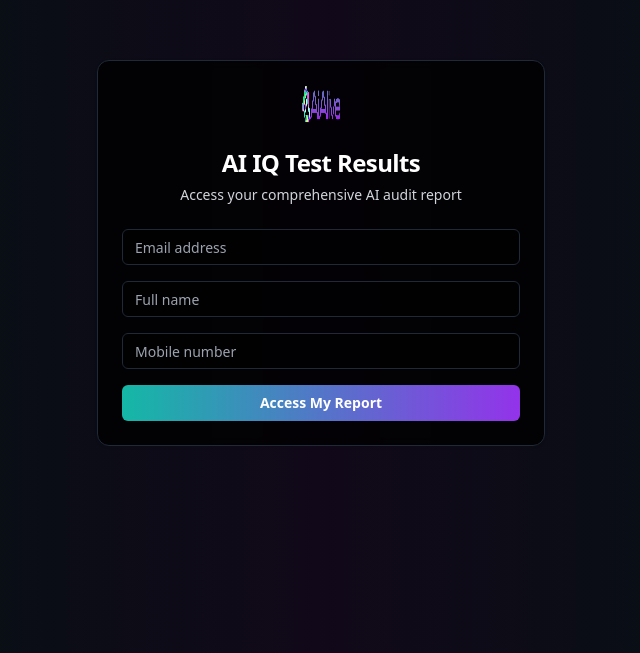
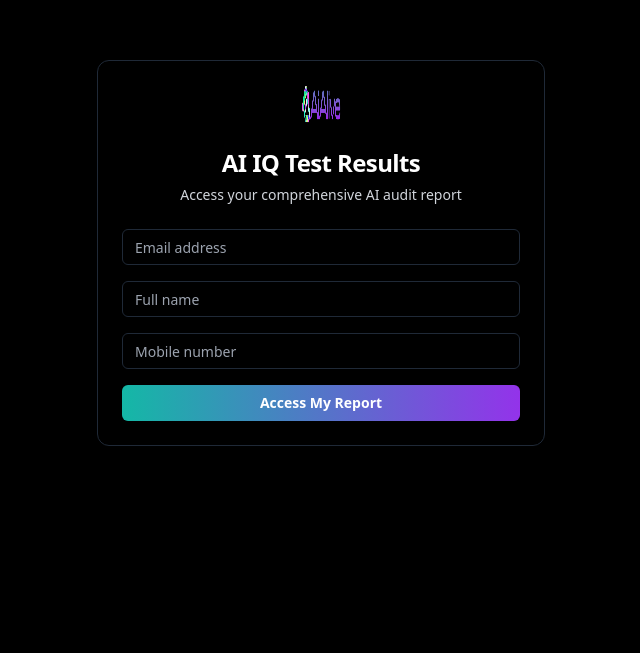
Before and after one commit to DrKeenanPhd/AI-IQ-Test-, a React (Vite) app in the folder ai-iq-frontend/: page / in a window 1280 px wide. Shown: the part 147-800 px from the top of the page, without its empty margins (319-959 px from the left). Built offline with nearby package versions, Linux system fonts and the light colour scheme.

Commit message:
Fix background styling to match reference site - remove gradient overlays for pure black theme
Co-Authored-By: AI Agency <keenan@aiautomatedagency.com>

```diff
--- a/ai-iq-frontend/src/App.tsx
+++ b/ai-iq-frontend/src/App.tsx
@@ -353,7 +353,6 @@ function App() {
   if (!isAuthenticated) {
     return (
       <div className="min-h-screen bg-black">
-        <div className="absolute inset-0 bg-gradient-to-r from-teal-500/10 via-purple-500/10 to-teal-500/10"></div>
 
         <div className="relative z-10 flex items-center justify-center min-h-screen p-4">
           <Card className="w-full max-w-md bg-black/80 border-gray-800 backdrop-blur-sm">
@@ -432,8 +431,6 @@ function App() {
 
   return (
     <div className="min-h-screen bg-black">
-      <div className="absolute inset-0 bg-gradient-to-r from-teal-500/5 via-purple-500/5 to-teal-500/5"></div>
-
       <div className="relative z-10">
         <header className="border-b border-gray-800/50 bg-black/30 backdrop-blur-sm">
           <div className="max-w-7xl mx-auto px-4 py-6">
```
